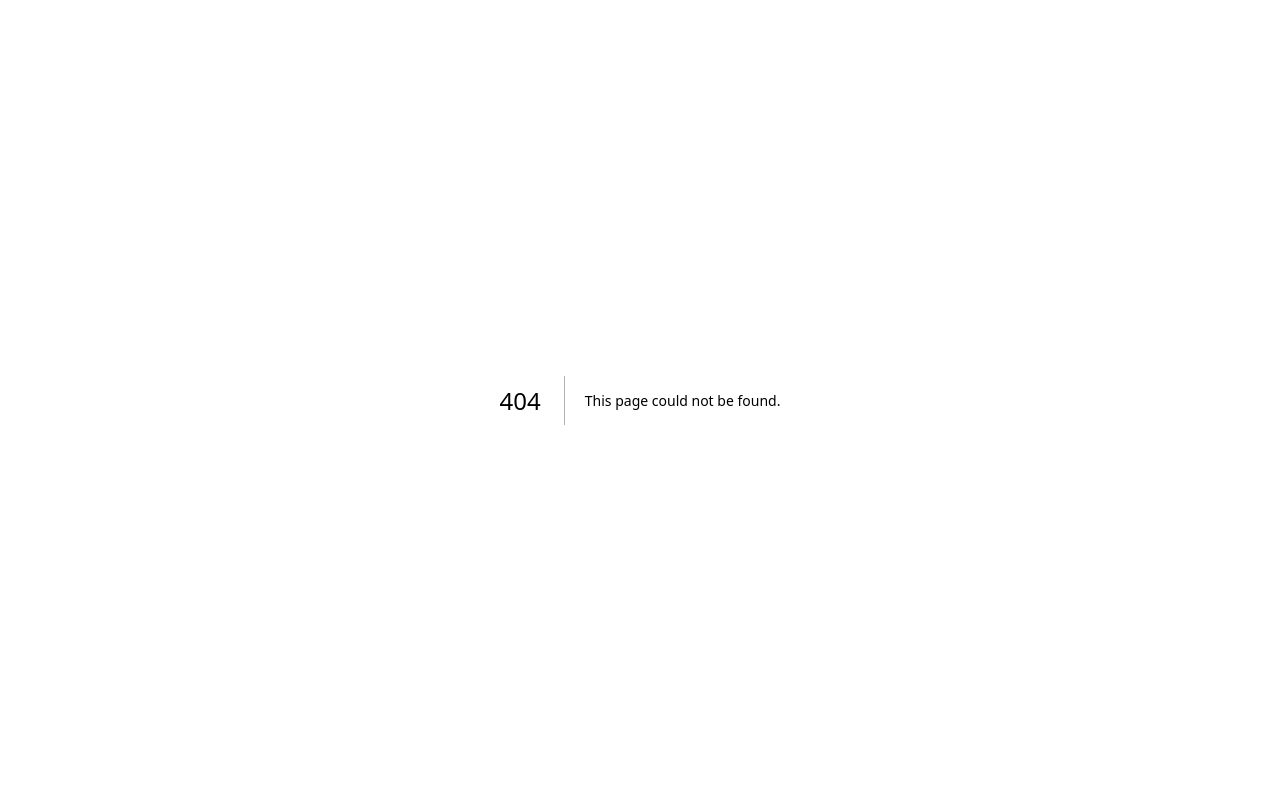
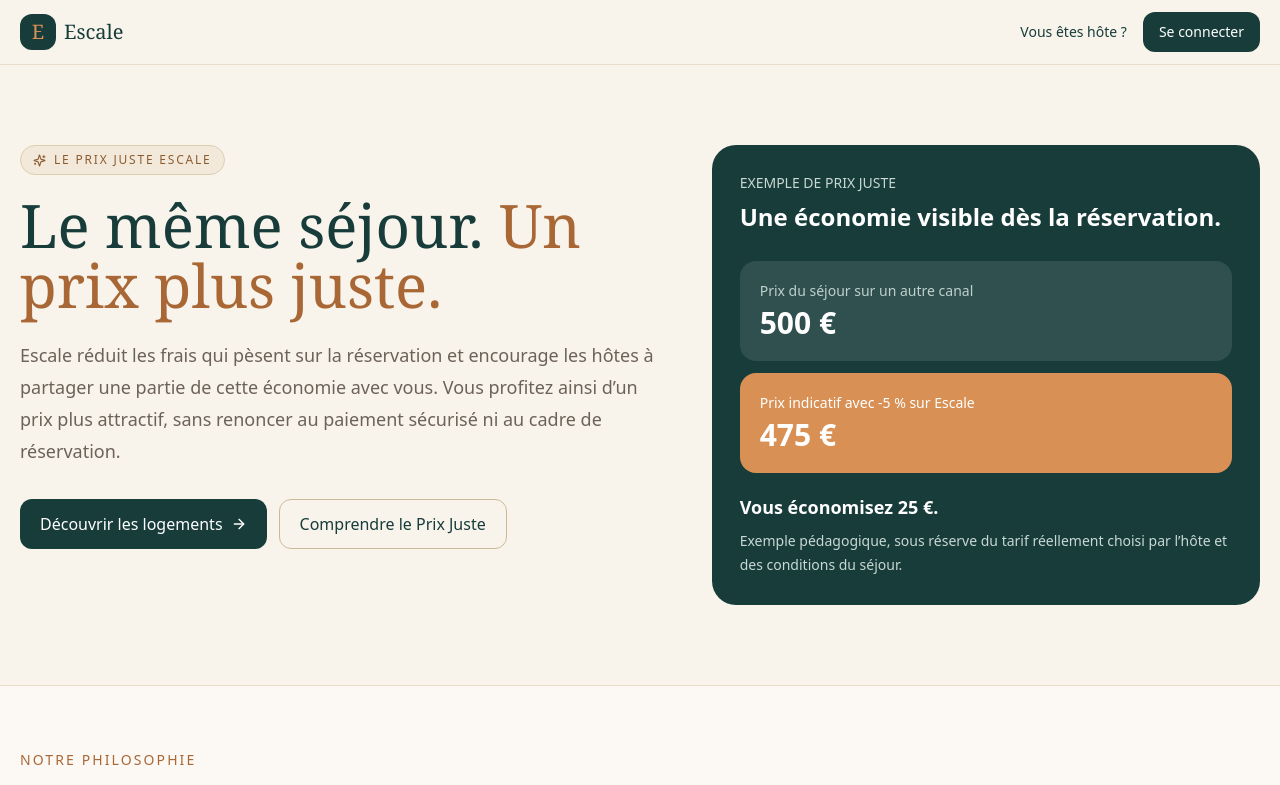
Before and after one commit to LEMAITRE690/ESCALE, a Next.js app: page /voyageurs in a window 1280 px wide. Before the commit this address had no page. Shown: the top 785 px of the page. Built offline with nearby package versions, Linux system fonts and the light colour scheme.

Commit message:
Créer la landing voyageur Prix Juste Escale

```diff
--- /dev/null
+++ b/app/voyageurs/page.jsx
@@ -0,0 +1,35 @@
+import Link from "next/link";
+import { ArrowRight, BadgeEuro, Check, FileText, Search, ShieldCheck, Sparkles, Wallet } from "lucide-react";
+
+export default function VoyageursPage() {
+  return (
+    <main className="min-h-screen bg-[#F8F4EC] text-[#173C3A]">
+      <header className="border-b border-[#E8DECA] bg-[#F8F4EC]">
+        <div className="mx-auto flex h-16 max-w-7xl items-center justify-between px-5">
+          <Link href="/" className="flex items-center gap-2 font-serif text-xl"><span className="grid h-9 w-9 place-items-center rounded-xl bg-[#173C3A] text-[#D99054]">E</span>Escale</Link>
+          <div className="flex items-center gap-4 text-sm"><Link href="/">Vous êtes hôte ?</Link><Link href="/connexion" className="rounded-xl bg-[#173C3A] px-4 py-2.5 text-white">Se connecter</Link></div>
+        </div>
+      </header>
+
+      <section className="mx-auto grid max-w-7xl gap-12 px-5 py-20 lg:grid-cols-[1.08fr_.92fr]">
+        <div>
+          <div className="inline-flex items-center gap-2 rounded-full border border-[#DFCDB0] bg-[#F2E9DA] px-3 py-1.5 text-xs font-medium uppercase tracking-[.15em] text-[#8D5B30]"><Sparkles size={13}/> Le Prix Juste Escale</div>
+          <h1 className="mt-5 max-w-3xl font-serif text-5xl leading-[1.04] md:text-6xl">Le même séjour. <span className="text-[#A86735]">Un prix plus juste.</span></h1>
+          <p className="mt-6 max-w-2xl text-lg leading-8 text-[#6D6258]">Escale réduit les frais qui pèsent sur la réservation et encourage les hôtes à partager une partie de cette économie avec vous. Vous profitez ainsi d’un prix plus attractif, sans renoncer au paiement sécurisé ni au cadre de réservation.</p>
+          <div className="mt-8 flex flex-wrap gap-3"><Link href="/recherche" className="inline-flex items-center gap-2 rounded-xl bg-[#173C3A] px-5 py-3 font-medium text-white">Découvrir les logements <ArrowRight size={16}/></Link><a href="#prix-juste" className="rounded-xl border border-[#CCB999] px-5 py-3 font-medium">Comprendre le Prix Juste</a></div>
+        </div>
+        <div className="rounded-3xl bg-[#173C3A] p-7 text-white">
+          <p className="text-sm text-[#C8D8D4]">EXEMPLE DE PRIX JUSTE</p><h2 className="mt-2 text-2xl font-semibold">Une économie visible dès la réservation.</h2>
+          <div className="mt-7 space-y-3"><div className="rounded-2xl bg-white/10 p-5"><p className="text-sm text-[#BFD0CD]">Prix du séjour sur un autre canal</p><p className="mt-1 text-3xl font-semibold">500 €</p></div><div className="rounded-2xl bg-[#D99054] p-5"><p className="text-sm">Prix indicatif avec -5 % sur Escale</p><p className="mt-1 text-3xl font-semibold">475 €</p></div></div>
+          <p className="mt-5 text-lg font-semibold">Vous économisez 25 €.</p><p className="mt-2 text-sm leading-6 text-[#C8D8D4]">Exemple pédagogique, sous réserve du tarif réellement choisi par l’hôte et des conditions du séjour.</p>
+        </div>
+      </section>
+
+      <section id="prix-juste" className="border-y border-[#E8DECA] bg-white/45 py-16"><div className="mx-auto max-w-7xl px-5"><p className="text-sm font-medium uppercase tracking-[.15em] text-[#A86735]">Notre philosophie</p><h2 className="mt-3 max-w-3xl font-serif text-4xl">Moins de frais pour l’hôte. Un meilleur prix pour le voyageur.</h2><p className="mt-4 max-w-3xl leading-7 text-[#6D6258]">Nous ne voulons pas que l’économie créée par Escale profite à un seul côté de la réservation. Notre modèle encourage un partage : l’hôte peut préserver sa marge et le voyageur peut bénéficier d’un tarif plus compétitif.</p><div className="mt-9 grid gap-4 md:grid-cols-3">{[[BadgeEuro,"Un tarif plus compétitif","Les hôtes sont encouragés à proposer sur Escale un prix inférieur à celui qu’ils pratiquent sur les plateformes traditionnelles."],[ShieldCheck,"La sécurité reste là","Un meilleur prix ne signifie pas moins de protection : paiement sécurisé et cadre de réservation restent au cœur du parcours."],[Wallet,"Une économie partagée","L’objectif est simple : que le voyageur paie moins tout en permettant à l’hôte de conserver davantage de son revenu."]].map(([Icon,t,d])=><article key={t} className="rounded-2xl border border-[#E2D6C2] bg-[#FBF8F2] p-6"><Icon className="text-[#A86735]"/><h3 className="mt-4 text-lg font-semibold">{t}</h3><p className="mt-2 text-sm leading-6 text-[#6D6258]">{d}</p></article>)}</div></div></section>
+
+      <section className="mx-auto max-w-7xl px-5 py-16"><div className="grid gap-10 lg:grid-cols-2"><div><p className="text-sm font-medium uppercase tracking-[.15em] text-[#A86735]">Une réservation simple et encadrée</p><h2 className="mt-3 font-serif text-4xl">Le prix compte. La confiance aussi.</h2><p className="mt-4 leading-7 text-[#6D6258]">Escale ne se résume pas à une réduction de prix. La plateforme accompagne la relation entre vous et l’hôte avec les outils essentiels à une réservation claire.</p></div><div className="grid gap-3">{[[Search,"Trouvez un logement et échangez avec l’hôte."],[FileText,"Retrouvez les conditions du séjour dans un contrat personnalisable."],[ShieldCheck,"Réglez votre réservation dans un parcours de paiement sécurisé."],[Check,"Profitez du séjour avec des conditions définies clairement avant votre arrivée."]].map(([Icon,t])=><div key={t} className="flex gap-3 rounded-2xl border border-[#E2D6C2] bg-white/50 p-5"><Icon className="shrink-0 text-[#A86735]"/><p>{t}</p></div>)}</div></div></section>
+
+      <section className="bg-[#173C3A] py-16 text-white"><div className="mx-auto max-w-4xl px-5 text-center"><h2 className="font-serif text-4xl">Cherchez votre prochaine Escale au prix juste.</h2><p className="mx-auto mt-4 max-w-2xl leading-7 text-[#C8D8D4]">Comparez, choisissez votre logement et profitez d’une relation plus directe avec votre hôte.</p><Link href="/recherche" className="mt-7 inline-flex items-center gap-2 rounded-xl bg-[#D99054] px-5 py-3 font-medium">Rechercher un séjour <ArrowRight size={16}/></Link></div></section>
+    </main>
+  );
+}
```
